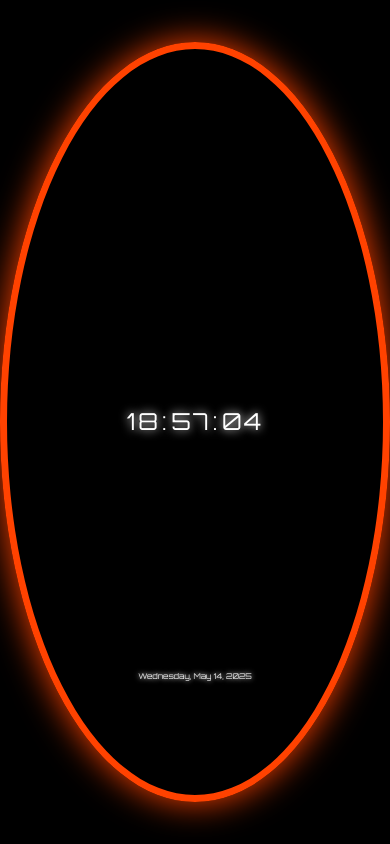
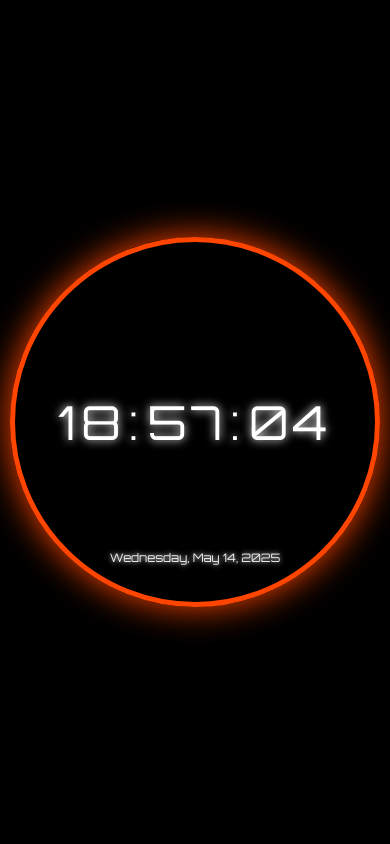
Before and after one commit to februarykidofficial/fk_studio_clock_v2, a plain HTML site: page index.html in a window 390 px wide. Drawn offline with nearby package versions, Linux system fonts and the light colour scheme.

Commit message:
GUI for mobile devices fix

```diff
--- a/index.html
+++ b/index.html
@@ -31,7 +31,7 @@
             display: flex;
             justify-content: center;
             align-items: center;
-            animation: glow-fade 100s infinite alternate;
+            animation: glow-fade 80s infinite alternate;
         }
 
         @keyframes glow-fade {
@@ -137,9 +137,31 @@
             white-space: nowrap;
         }
 
-
         .text-center {
             text-align: center;
+        }
+
+        /* Media query for mobile devices */
+        @media (max-width: 768px) {
+            #clock-circle {
+                width: 95vw;
+                height: 95vw;
+                border-width: 5px;
+            }
+
+            #clock-text {
+                font-size: 12vw;
+            }
+
+            #clock-text span {
+                padding: 0 1vw;
+                min-width: 6vw;
+            }
+
+            #date-text {
+                font-size: 3vw;
+                bottom: 10%;
+            }
         }
     </style>
 </head>
```
